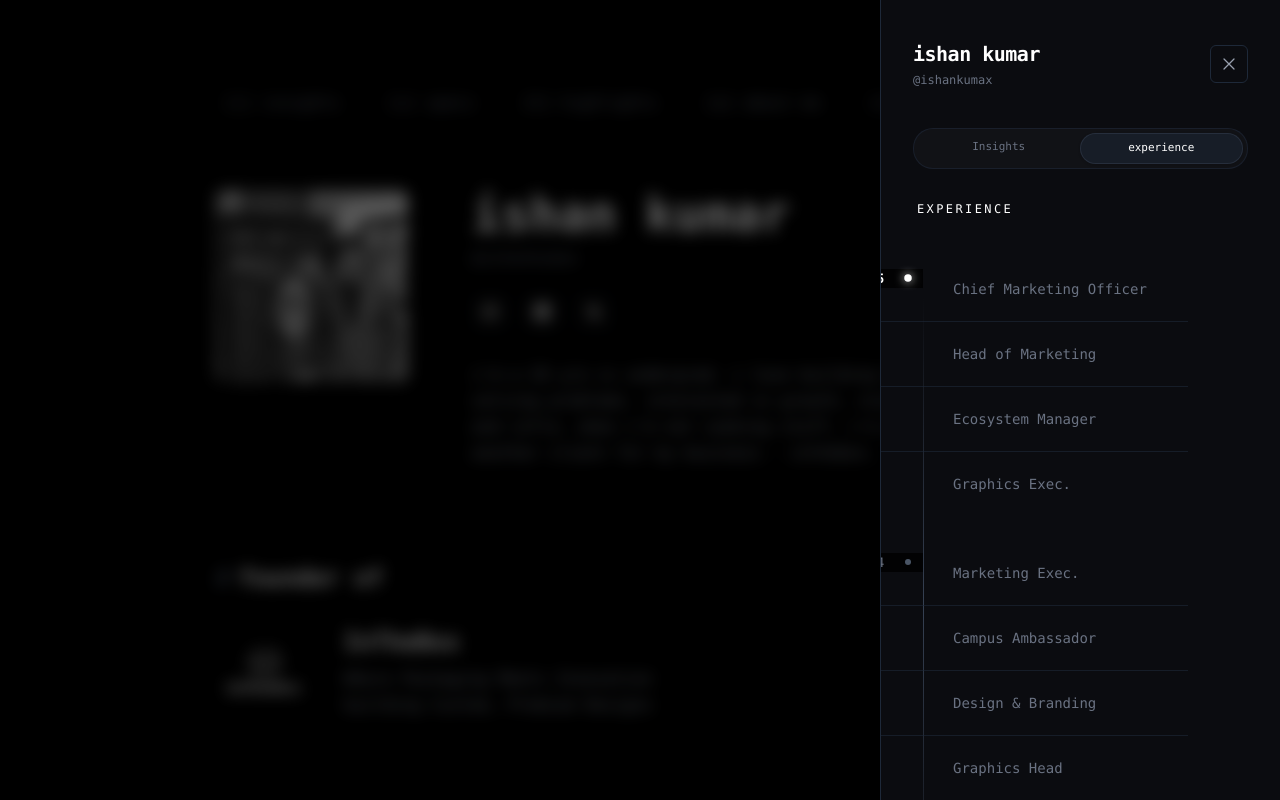
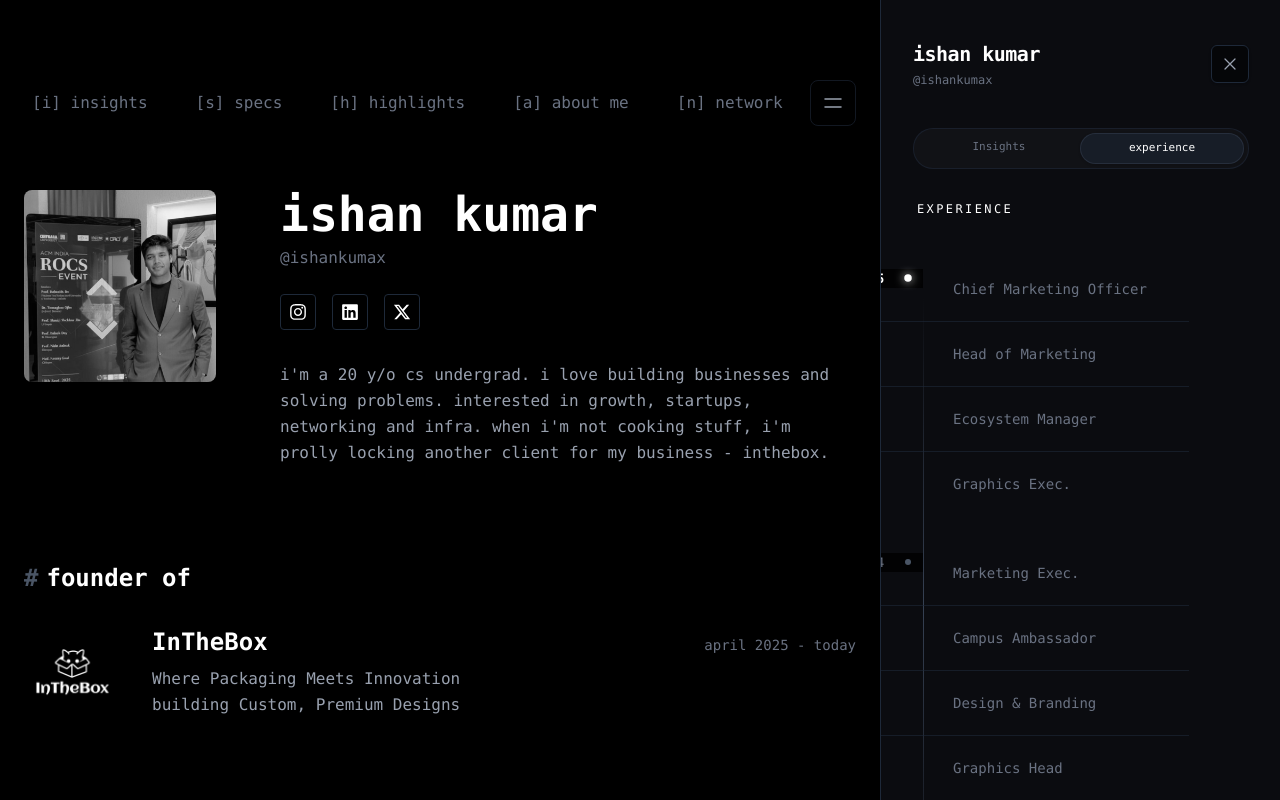
Before and after one commit to ishankumax/portfolio, a React (Vite) app: page / in a window 1280 px wide. Both pictures are taken after a click on the button "Open Experience Menu". Shown: the top 800 px of the page. Built offline with nearby package versions, Linux system fonts and the light colour scheme.

Commit message:
sidebar added

```diff
--- a/src/components/Home.jsx
+++ b/src/components/Home.jsx
@@ -11,9 +11,9 @@ function Home() {
   const location = useLocation()
   const [isDrawerOpen, setIsDrawerOpen] = useState(false)
 
-  // Prevent background scrolling when mobile timeline drawer is open
+  // Prevent background scrolling strictly on small mobile screens when the panel takes up the whole screen
   useEffect(() => {
-    if (isDrawerOpen) {
+    if (isDrawerOpen && window.innerWidth < 768) {
       document.body.style.overflow = 'hidden';
     } else {
       document.body.style.overflow = '';
@@ -32,29 +32,35 @@ function Home() {
   }, [location])
 
   return (
-    <div className="min-h-screen bg-black text-white font-mono selection:bg-white selection:text-black flex justify-center">
-      <div className="max-w-4xl w-full mx-auto px-6 py-12 md:py-20 relative">
+    <div className="min-h-screen bg-black text-white font-mono selection:bg-white selection:text-black flex justify-center overflow-x-hidden">
 
-        {/* Main Content */}
-        <main className="w-full relative z-10 block">
-          <Navbar onToggleDrawer={() => setIsDrawerOpen(true)} />
+      {/* Flexible width wrapper that handles the sliding split layout shift */}
+      <div
+        className="flex w-full transition-all duration-[400ms] ease-[cubic-bezier(0.2,0.8,0.2,1)] will-change-transform"
+        style={{
+          // Base main layout is ~896px. When opened, container expands dynamically to fit the 400px panel
+          // forcing the main content block to beautifully slide left as the container stays centered!
+          maxWidth: isDrawerOpen ? '1300px' : '896px'
+        }}
+      >
+
+        {/* Main Content (Always stays full width of its allotted 896px space) */}
+        <main className="flex-1 min-w-0 w-full px-6 py-12 md:py-20 relative z-10 transition-transform duration-[400ms]">
+          <Navbar onToggleDrawer={() => setIsDrawerOpen(!isDrawerOpen)} />
           <Hero />
           <FounderOf />
           <WritingMyStory />
           <Footer />
         </main>
 
-      </div>
+        {/* Adjacent Slide-out Sidebar Panel (Instead of overlay overlay) */}
+        <aside
+          className={`flex-shrink-0 border-gray-800 transition-all duration-[400ms] ease-[cubic-bezier(0.2,0.8,0.2,1)] overflow-hidden ${isDrawerOpen ? 'w-full md:w-[400px] opacity-100 border-l' : 'w-0 opacity-0 border-l-transparent'}`}
+        >
+          {/* Inner fixed-width container acts identically to the drawer but flows natively adjacent to content.
+              Sticky top allowing independent independent scrolling! */}
+          <div className="w-full md:w-[400px] h-[100dvh] sticky top-0 bg-[#0b0c10] overflow-y-auto p-6 sm:p-8 no-scrollbar shadow-[-20px_0_40px_rgba(0,0,0,0.4)]">
 
-      {/* Universal Right Edge Drawer Overlay (For both Mobile & Desktop) */}
-      <div
-        className={`fixed inset-0 z-[100] bg-black/60 backdrop-blur-sm transition-opacity duration-300 ${isDrawerOpen ? 'opacity-100 pointer-events-auto' : 'opacity-0 pointer-events-none'}`}
-        onClick={() => setIsDrawerOpen(false)}
-      >
-        <div
-          className={`absolute top-0 right-0 w-full max-w-[400px] h-[100dvh] bg-[#0b0c10] border-l border-gray-800 p-6 sm:p-8 overflow-y-auto shadow-2xl transition-transform duration-[400ms] ease-[cubic-bezier(0.2,0.8,0.2,1)] ${isDrawerOpen ? 'translate-x-0' : 'translate-x-full'}`}
-          onClick={(e) => e.stopPropagation()} // Prevent clicks inside the drawer from closing the overlay
-        >
             {/* Drawer Inner Header */}
             <div className="flex justify-between items-center mb-10 pt-2">
               <div>
@@ -64,7 +70,7 @@ function Home() {
               {/* Close Button */}
               <button
                 onClick={() => setIsDrawerOpen(false)}
-              className="text-gray-400 hover:text-white p-2 border border-gray-800 rounded-md transition-colors"
+                className="text-gray-400 hover:text-white p-2 border border-gray-800 rounded-md transition-colors shadow-sm bg-black/50"
               >
                  <svg className="w-5 h-5" fill="none" stroke="currentColor" viewBox="0 0 24 24">
                    <path strokeLinecap="round" strokeLinejoin="round" strokeWidth={1.5} d="M6 18L18 6M6 6l12 12" />
@@ -82,13 +88,15 @@ function Home() {
 
             <h3 className="text-white font-mono text-xs uppercase tracking-[0.2em] mb-4 pl-1">Experience</h3>
 
-          {/* Render Timeline Instance strictly for Mobile Clicks with no Hover locks! */}
+            {/* Render Timeline Instance safely */}
             <div className="relative transform -translate-x-[60px]">
                <Timeline isMobileMode={true} />
             </div>
+
           </div>
+        </aside>
+
       </div>
-
     </div>
   )
 }
```
Lines whose indentation alone changed are shown as unchanged.
